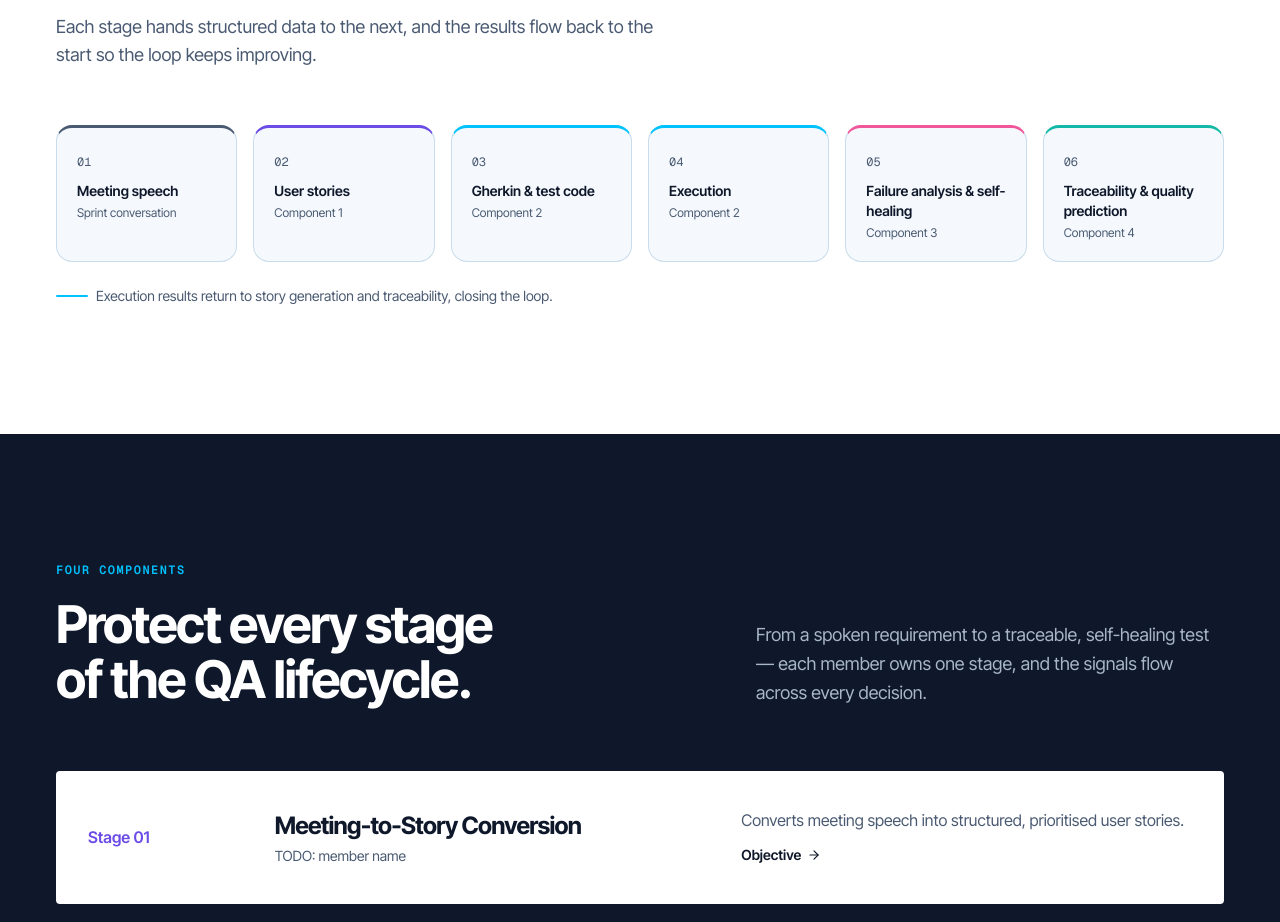
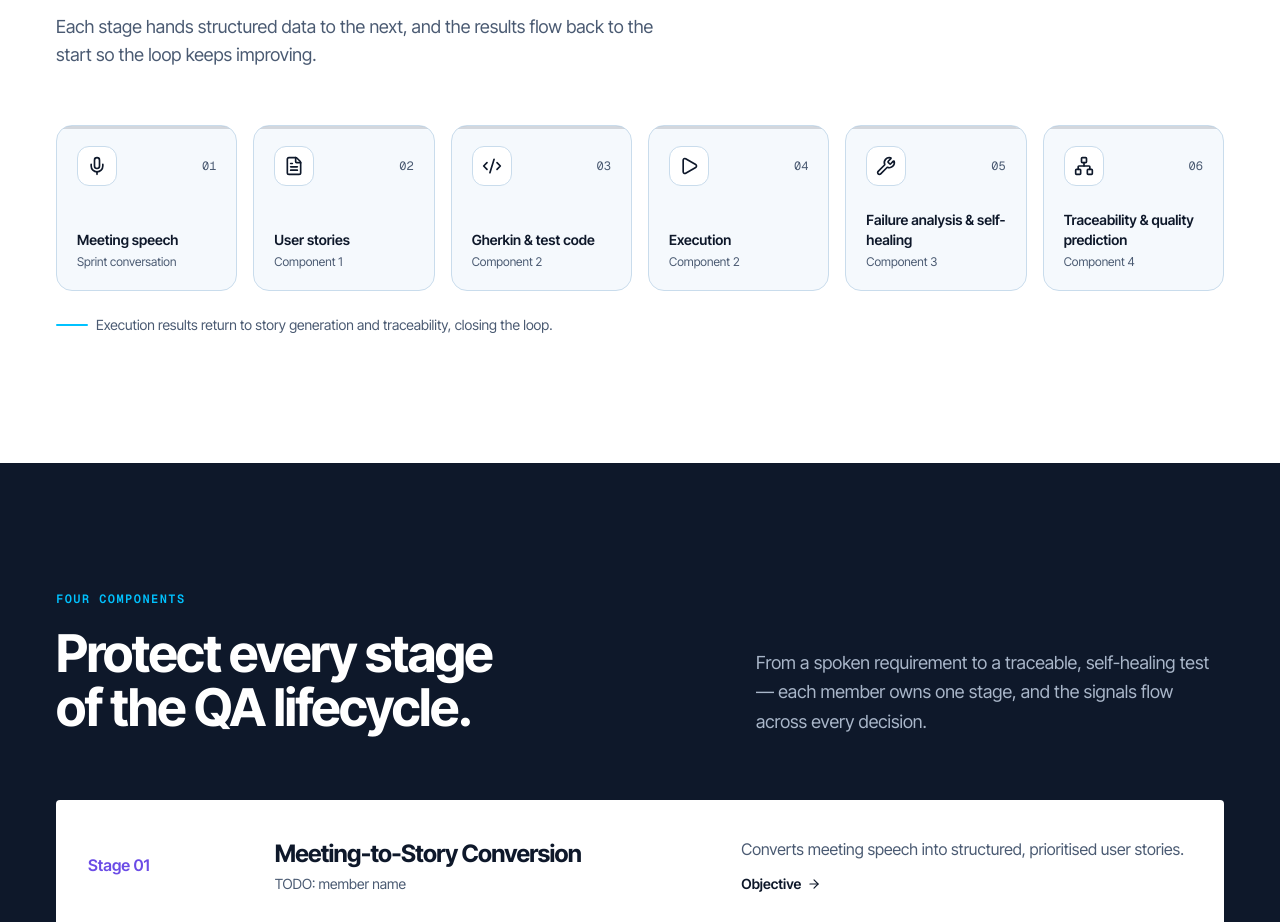
Before and after one commit to R26-SE-039/website, a Next.js app: page / in a window 1280 px wide. Shown: the part 1752-2674 px from the top of the page. Built offline with nearby package versions, Linux system fonts and the light colour scheme.

Commit message:
refactor LoopDiagram component to use icons instead of colors for nodes and enhance list item styling

```diff
--- a/src/components/home/LoopDiagram.tsx
+++ b/src/components/home/LoopDiagram.tsx
@@ -1,17 +1,23 @@
+import type { CSSProperties } from "react";
+import { Code2, FileText, Mic, Network, Play, Wrench, type LucideIcon } from "lucide-react";
 import Container from "@/components/ui/Container";
 import SectionHeading from "@/components/ui/SectionHeading";
 
-type Node = { label: string; sub: string; color: string };
+type Node = { label: string; sub: string; icon: LucideIcon };
 
 const nodes: Node[] = [
-  { label: "Meeting speech", sub: "Sprint conversation", color: "var(--color-muted)" },
-  { label: "User stories", sub: "Component 1", color: "var(--color-c1)" },
-  { label: "Gherkin & test code", sub: "Component 2", color: "var(--color-c2)" },
-  { label: "Execution", sub: "Component 2", color: "var(--color-c2)" },
-  { label: "Failure analysis & self-healing", sub: "Component 3", color: "var(--color-c3)" },
-  { label: "Traceability & quality prediction", sub: "Component 4", color: "var(--color-c4)" },
+  { label: "Meeting speech", sub: "Sprint conversation", icon: Mic },
+  { label: "User stories", sub: "Component 1", icon: FileText },
+  { label: "Gherkin & test code", sub: "Component 2", icon: Code2 },
+  { label: "Execution", sub: "Component 2", icon: Play },
+  { label: "Failure analysis & self-healing", sub: "Component 3", icon: Wrench },
+  { label: "Traceability & quality prediction", sub: "Component 4", icon: Network },
 ];
 
+/*
+  One accent colour (brand). Below md the cards are sticky with a growing top
+  offset, so scrolling stacks them one over another; from md up they sit in a grid.
+*/
 export default function LoopDiagram() {
   return (
     <section className="bg-white py-24 md:py-32">
@@ -21,18 +27,39 @@ export default function LoopDiagram() {
           title="From a spoken requirement to a traceable, self-healing test."
           description="Each stage hands structured data to the next, and the results flow back to the start so the loop keeps improving."
         />
-        <ol className="mt-14 grid gap-4 md:grid-cols-3 lg:grid-cols-6" aria-label="Pipeline stages">
-          {nodes.map((n, i) => (
-            <li
-              key={n.label}
-              className="relative rounded-2xl border border-line bg-surface p-5 transition-colors hover:bg-surface-2"
-              style={{ borderTopColor: n.color, borderTopWidth: 3 }}
-            >
-              <span className="font-mono text-xs text-muted">0{i + 1}</span>
-              <p className="mt-2 text-sm font-semibold text-ink">{n.label}</p>
-              <p className="mt-1 text-xs text-muted">{n.sub}</p>
-            </li>
-          ))}
+        <ol
+          className="mt-14 flex flex-col gap-4 md:grid md:grid-cols-3 lg:grid-cols-6"
+          aria-label="Pipeline stages"
+        >
+          {nodes.map((n, i) => {
+            const Icon = n.icon;
+            return (
+              <li
+                key={n.label}
+                style={{ "--stack-top": `${5 + i * 0.75}rem` } as CSSProperties}
+                className="group relative flex min-h-44 flex-col overflow-hidden rounded-2xl border border-line bg-surface p-5 shadow-[0_-8px_24px_-12px_rgba(14,24,42,0.18)] max-md:sticky max-md:top-(--stack-top) md:min-h-0 md:shadow-none motion-safe:transition-[transform,box-shadow,border-color] motion-safe:duration-300 hover:border-brand/60 hover:shadow-[0_18px_40px_-20px_rgba(14,24,42,0.35)] md:motion-safe:hover:-translate-y-1.5"
+              >
+                <span
+                  aria-hidden="true"
+                  className="absolute inset-x-0 top-0 h-[3px] bg-ink/15"
+                />
+                <span
+                  aria-hidden="true"
+                  className="absolute inset-x-0 top-0 h-[3px] origin-left scale-x-0 bg-brand motion-safe:transition-transform motion-safe:duration-500 group-hover:scale-x-100"
+                />
+                <div className="flex items-center justify-between">
+                  <span className="grid size-10 place-items-center rounded-xl border border-line bg-white text-ink motion-safe:transition-colors motion-safe:duration-300 group-hover:border-brand group-hover:bg-brand group-hover:text-brand-ink">
+                    <Icon className="size-5 motion-safe:transition-transform motion-safe:duration-300 group-hover:scale-110" aria-hidden="true" />
+                  </span>
+                  <span className="font-mono text-xs text-muted motion-safe:transition-colors group-hover:text-ink">
+                    0{i + 1}
+                  </span>
+                </div>
+                <p className="mt-auto pt-6 text-sm font-semibold text-ink">{n.label}</p>
+                <p className="mt-1 text-xs text-muted">{n.sub}</p>
+              </li>
+            );
+          })}
         </ol>
         <p className="mt-6 flex items-center gap-2 text-sm text-muted">
           <span aria-hidden="true" className="inline-block h-0.5 w-8 rounded-full bg-brand" />
```
